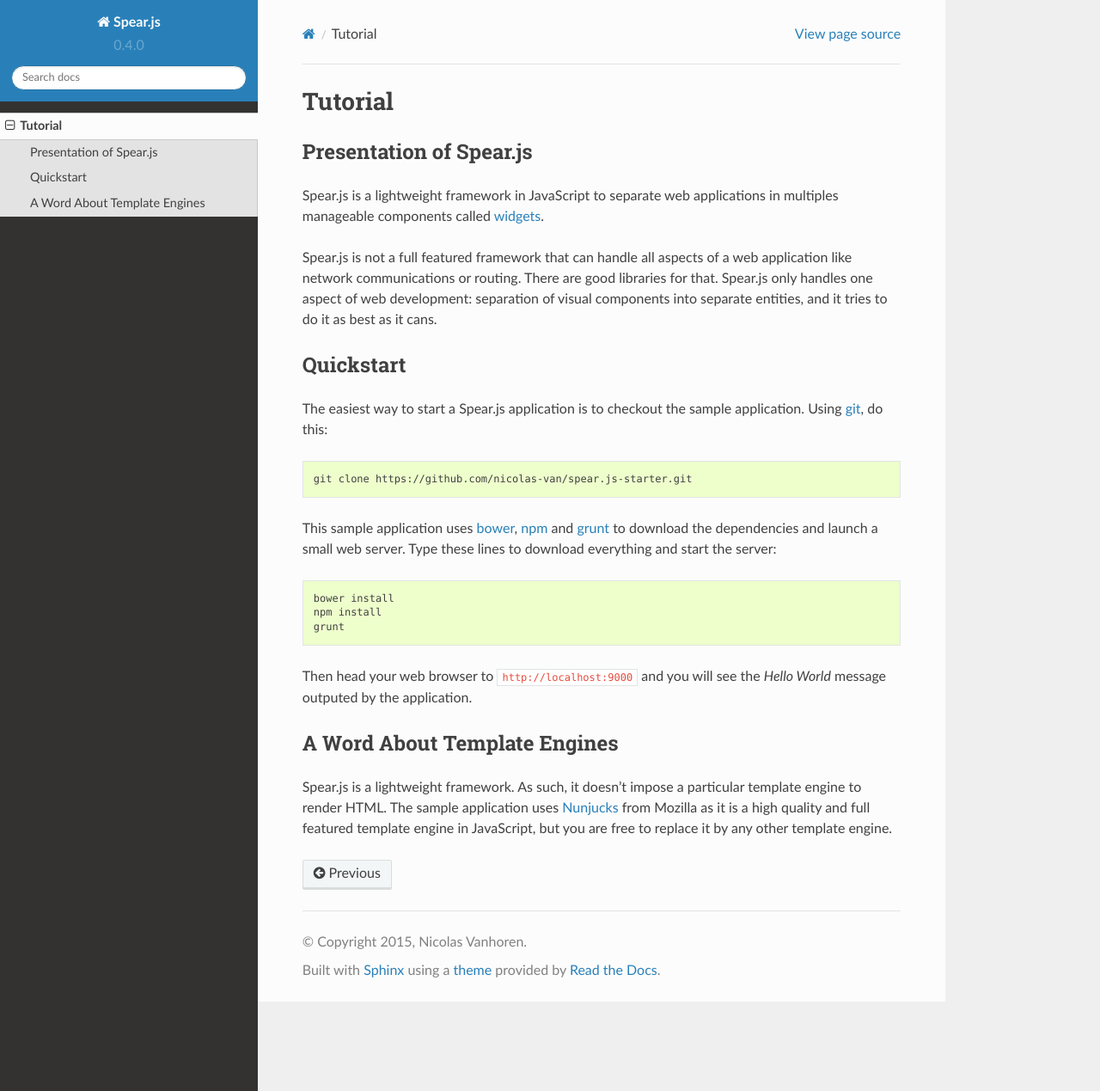
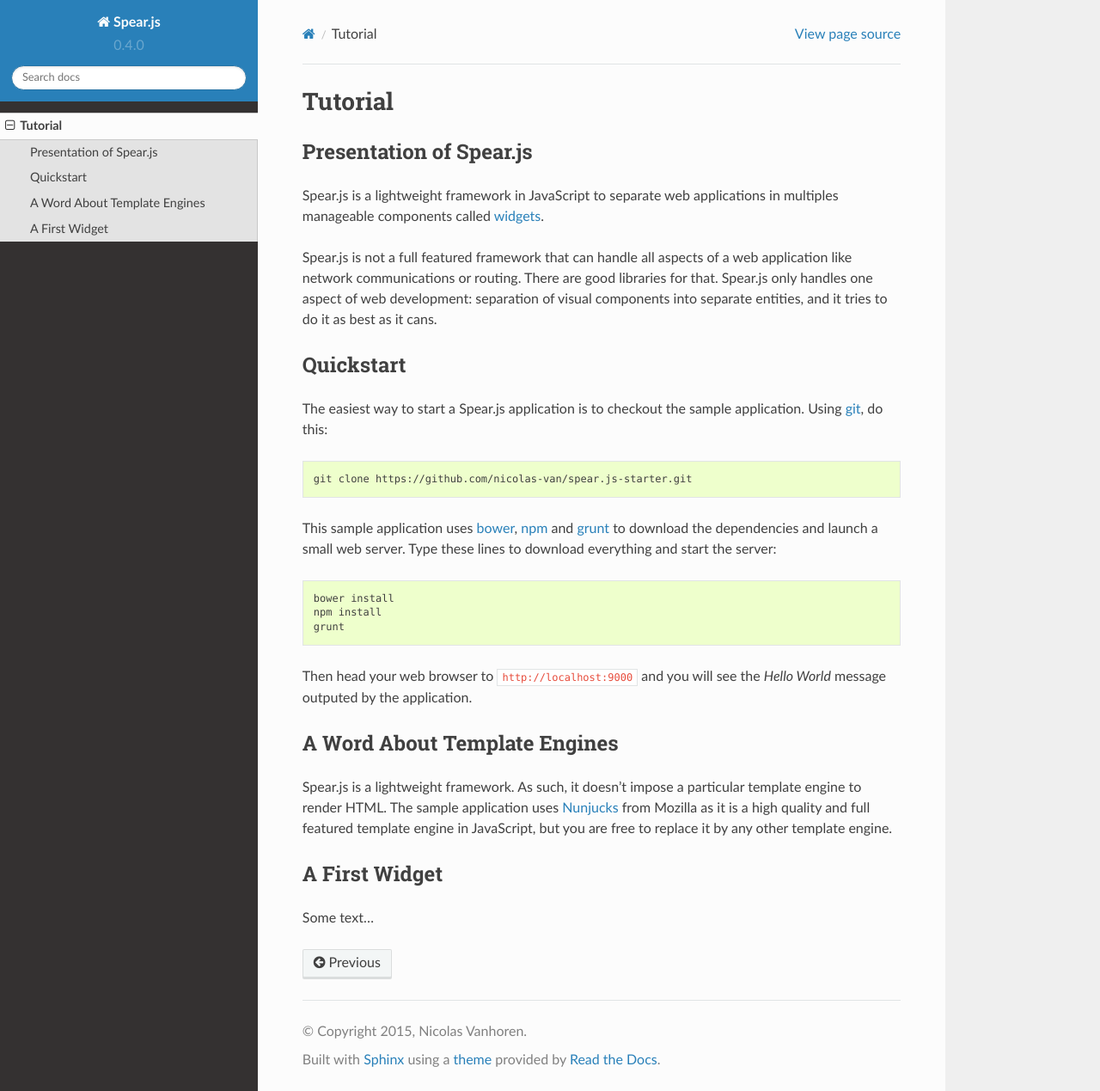
Before and after one commit to nicolas-van/widget.js, a Sphinx documentation site: the page built from docs/tutorial.rst, in a window 1280 px wide and 1269 px high. Shown: the whole window at 86% size. Built offline with Sphinx 7.4.7 and the Read the Docs theme 2.0.0, drawn with Linux system fonts in a browser that asks for light colours.

Commit message:
doc: updated

```diff
--- a/docs/tutorial.rst
+++ b/docs/tutorial.rst
@@ -49,3 +49,8 @@
 but you are free to replace it by any other template engine.
 
 .. _Nunjucks: https://mozilla.github.io/nunjucks/
+
+A First Widget
+--------------
+
+Some text...
```
